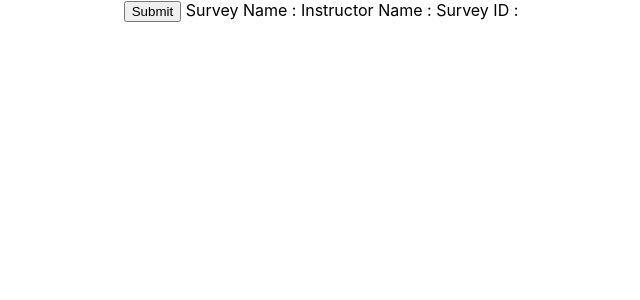
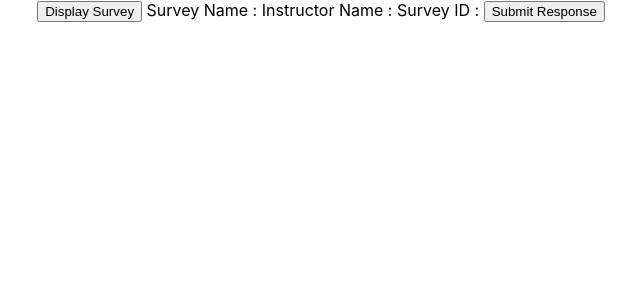
Before and after one commit to bouzianey/student-survey, a React (Create React App) app: page / in a window 1280 px wide. Shown: the top 300 px of the page, without its empty margins (319-959 px from the left). Built offline with nearby package versions, Linux system fonts and the light colour scheme.

Commit message:
transfer Student response

```diff
--- a/src/App.js
+++ b/src/App.js
@@ -7,7 +7,31 @@ import RadioComponent from './QuestionRadioResponse';
 function App() {
 
   const [studentSurvey, setStudentSurvey] = useState([]);
-  const submit = e => {
+  const [Response, setResponse] = useState([]);
+
+    const addResponse = (question) => {
+        const newResponse = {  label: `Question #${question.length+1}`, type: question.type , repetition: question.repetition, surveyID: question.survey_id }
+        if(question.type === 'radio') newResponse.options = [{content:'', label:'' , questionID : question.id}];
+        else newResponse.content=  '';
+        setResponse([...Response, newResponse]);
+        return newResponse
+    };
+
+    const handleResponseChange = (newResponse, idx) => {
+        const newResponses = [...Response];
+        newResponses[idx].options = newResponse;
+        setResponse(newResponses);
+
+    }
+
+    const handleResponseContentChange = (val, idx) => {
+
+        const newResponses = [...Response];
+        newResponses[idx].content = val;
+        setResponse(newResponses);
+
+    };
+      const displaySurvey = e => {
             e.preventDefault();
             const objectToSend = {
             }
@@ -20,19 +44,40 @@ function App() {
           .then((res) => res.json())
           .then((res) => setStudentSurvey(res));
       };
+      const submitSurveyResponse = e => {
+            e.preventDefault();
+            const objectToSend = {
+                survey: studentSurvey.surveyName,
+                instructor: studentSurvey.InstructorName,
+                surveyID : studentSurvey.survey_id,
+                responseList: Response
+            }
+
+            fetch('http://localhost:5000/get_survey_response', {
+                method: 'POST',
+                headers: {
+                'Content-type': 'application/json',
+            },
+                body: JSON.stringify(objectToSend),
+            }).then(res => res.json())
+                .then(res => console.log(res));
+        }
+
 
   return (
     <div className="App">
-      <input type="submit" onClick={submit} value="Submit" />
+      <input type="submit" onClick={displaySurvey} value="Display Survey" />
         <label htmlFor='SurveyName'>  Survey Name : {studentSurvey.surveyName}</label>
         <label htmlFor='InstructorName'>  Instructor Name : {studentSurvey.InstructorName}</label>
         <label htmlFor='SurveyID'>  Survey ID : {studentSurvey.survey_id}</label>
       {studentSurvey.questionList &&
-        studentSurvey.questionList.map((question) => (
+        studentSurvey.questionList.map((question, idx) => (
           <>
-            {(question.type === "radio") ? <RadioComponent questionID={question.id} question={question}/> : <TextComponent questionID={question.id} question={question}/> }
+              addResponse(question)
+            {(question.type === "radio") ? <RadioComponent idx = {idx} questionID={question.id} response={Response} question={question} handleResponseChange = {handleResponseChange} handleResponseContentChange = {handleResponseContentChange}/> : <TextComponent idx = {idx} questionID={question.id} question={question} handleResponseChange = {handleResponseChange} handleResponseContentChange = {handleResponseContentChange} /> }
           </>
         ))}
+        <input type="submit" onClick={submitSurveyResponse} value="Submit Response" />
     </div>
   );
 }
--- a/src/QuestionRadioResponse.js
+++ b/src/QuestionRadioResponse.js
@@ -5,7 +5,7 @@ import PropTypes from 'prop-types';
 import OptionComponent from "./OptionResponse";
 
 
-const RadioComponent = ({questionID , question}) => {
+const RadioComponent = ({idx,response, questionID , question, handleResponseChange, handleResponseContentChange}) => {
     const QuestionID = {questionID};
     return (
     <div key={`{question.label}`}>
--- a/src/QuestionTextResponse.js
+++ b/src/QuestionTextResponse.js
@@ -5,13 +5,30 @@ import PropTypes from 'prop-types';
 import OptionComponent from './QuestionResponse';
 
 
-const TextComponent = ({questionID, question }) => {
+
+const TextComponent = ({idx,response, questionID, question, handleResponseChange, handleResponseContentChange }) => {
+
     const QuestionID = {questionID};
+
+    const [TextContent, setTextContent] = useState(response.content);
+
+    const handleTextResponseChange = (e) => {
+        handleResponseChange(e.target.value, idx)
+    };
+
     return (
         <div key={`{question.label}`}>
             <label htmlFor='{QuestionID}'>{question.label}   :</label>
             <label htmlFor='{QuestionID}1'>{question.content}</label>
-            <input></input>
+            <input
+            type="text"
+                name={'text-{idx}'}
+                data-idx={idx}
+                id={idx}
+                className="name"
+                value={TextContent.value}
+                handleTextResponseChange = {handleTextResponseChange}
+            />
         </div>
     );
 };
```
Lines whose indentation alone changed are shown as unchanged.
